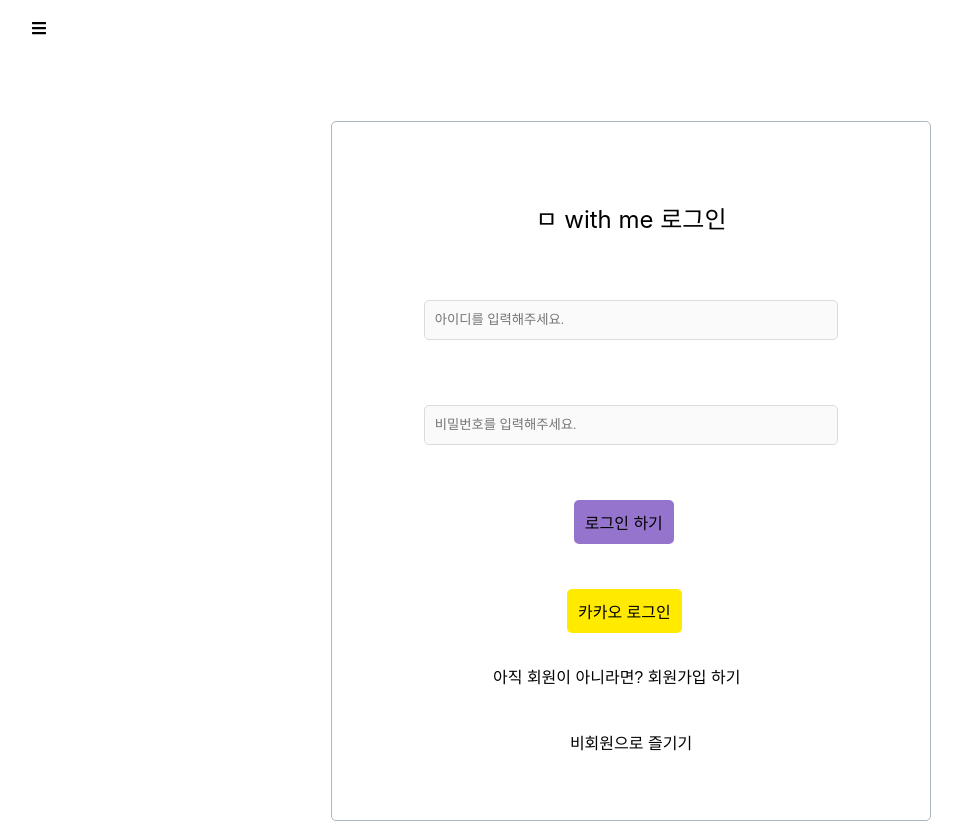
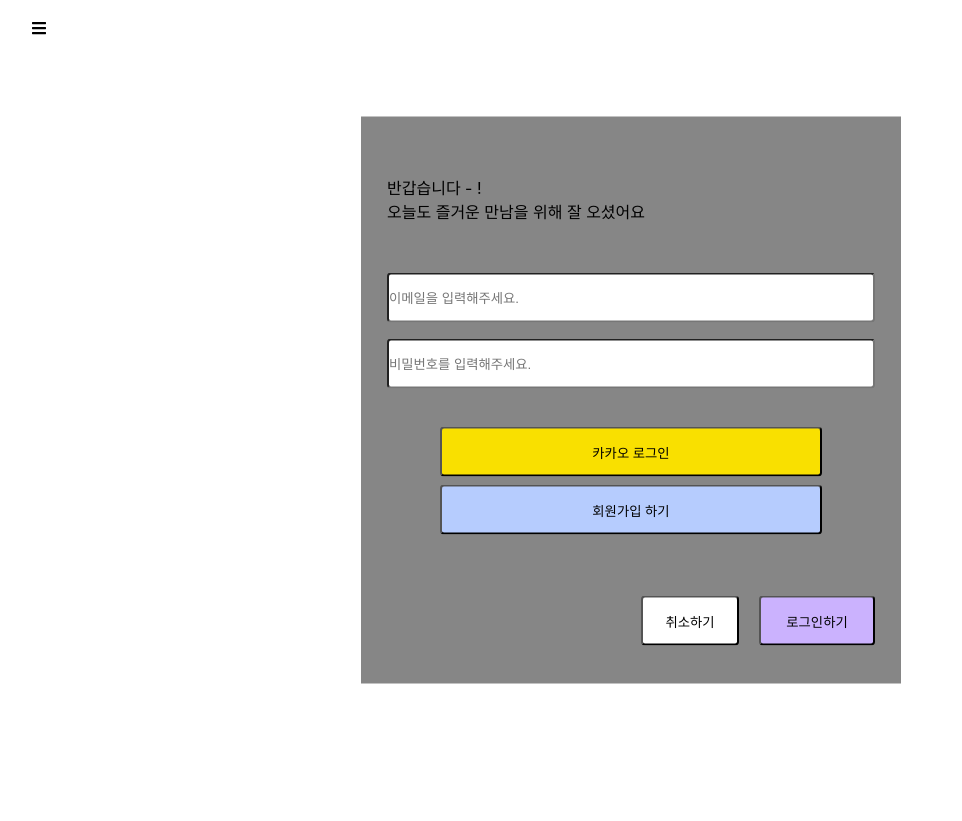
Before and after one commit to Square-with-me/Square-with-me-FE, a React (Create React App) app in the folder withme/: page /login in a window 1280 px wide. Shown: the whole page, without its empty margins (9-971 px from the left). After the commit the page ends 800 px from the top, so only its background shows below. Built offline with nearby package versions, Linux system fonts and the light colour scheme.

Commit message:
모달 작업중

```diff
--- a/withme/src/components/Sidebar.js
+++ b/withme/src/components/Sidebar.js
@@ -1,16 +1,24 @@
-import React from 'react';
+import React, { useState } from 'react';
 import { Text, Grid } from '../elements/Index';
 import styled from 'styled-components';
+import MakeRoomModal from "../pages/MakeRoomModal";
 
 import { FaBars } from 'react-icons/fa';
 // import MainLogo from '../image/MainLogo.png';
 
-import { useDispatch } from 'react-redux';
+import { useDispatch, useSelector } from "react-redux";
 import { actionCreators as userActions } from '../redux/modules/user';
 import { history } from '../redux/configureStore';
 
 const Sidebar = (props) => {
   const { open, close, header, value } = props;
+  const dispatch = useDispatch();
+  //방 만들기
+  const [MRooms, setMRooms] = useState(false);
+
+  const notUser_is_login = useSelector((state)=>state.user.notUser_is_login)
+  const notUser_is_local = localStorage.getItem("notUser_is_login")? true: false
+
   if (open) {
     return (
       <OpenSidebar>
@@ -58,16 +66,28 @@
               </MenuButton>
 
               <MenuButton
-                // onClick={() => {
-                //   history.push('/');
-                // }}
-              >
-                <MenuText>방 만들기</MenuText>
-              </MenuButton>
+                onClick={() => {
+                  setMRooms(true);
+                }}>
+                  <MenuText>방 만들기</MenuText>
+                </MenuButton>
+              {MRooms && <MakeRoomModal setMRooms={setMRooms} />}
 
-              <MenuButton>
-                <MenuText>비회원으로 즐기기</MenuText>
-              </MenuButton>
+              {notUser_is_local===false ?
+                <MenuButton
+                  onClick={()=>{
+                    dispatch(userActions.NotMenberloginDB())
+                  }}>
+                    <MenuText>비회원으로 즐기기</MenuText>
+                </MenuButton>:
+
+                <MenuButton
+                  onClick={()=>{
+                    dispatch(userActions.notUserLogOut())
+                  }}>
+                    <MenuText>비회원은 그만할래요</MenuText>
+                </MenuButton>
+              }
           </SidebarContent>
         </Section>
       </OpenSidebar>
--- a/withme/src/elements/Input.js
+++ b/withme/src/elements/Input.js
@@ -39,14 +39,33 @@
 `;
 
 const InputBox = styled.input`
-  border-radius: 5px;
-  width: 100%;
-  height: 40px;
-  margin: 5px 0;
-  background: rgb(250, 250, 250);
-  border: 1px solid rgb(219, 219, 219);
-  padding: 0 10px;
-  font-family: 맑은 고딕;
+  // border-radius: 5px;
+  // width: 100%;
+  // height: 40px;
+  // margin: 5px 0;
+  // background: rgb(250, 250, 250);
+  // border: 1px solid rgb(219, 219, 219);
+  // padding: 0 10px;
+  // font-family: 맑은 고딕;
+
+  display: flex;
+  flex-direction: row;
+  align-items: center;
+  padding: 0px;
+
+  position: static;
+  width: 488px;
+  height: 50px;
+  left: 8px;
+  top: 8px;
+
+  background: #FFFFFF;
+  border-radius: 4px;
+
+  flex: none;
+  order: 0;
+  flex-grow: 0;
+  margin: 10px 0px;
 `;
 
 export default Input;
--- a/withme/src/pages/LoginModal.js
+++ b/withme/src/pages/LoginModal.js
@@ -5,10 +5,9 @@
 // redux import
 import { useDispatch } from 'react-redux';
 import { actionCreators as userActions } from '../redux/modules/user';
-
 import { history } from '../redux/configureStore';
 
-const LoginModal = (props) => {
+const LoginModal = ({ setIsM }) => {
   const dispatch = useDispatch();
 
   const redirectURI = "http://localhost:3000/api/auth/kakao/callback";
@@ -22,29 +21,32 @@
   };
     return (
       <>
+       {/* 모달창 뒷배경이 회색일 때 */}
+        {/* <ModalBackground
+          onClick={() => {
+            setIsM(false);
+          }}
+        /> */}
         <LoginWrap>
-          <LogInText>ㅁ with me 로그인</LogInText>
+          <Contents>
+            <HelloText>반갑습니다 - ! <br/> 오늘도 즐거운 만남을 위해 잘 오셨어요</HelloText>
 
-          <Grid padding="0px 10%" margin="30px 0px 15px 0px" height="13%">
+            <LoginInfo>
+              <Inputs>
+                <OriginInput>
                   <Input
-              width="100%"
-              borderRadius="5px"
-              bg="#fff"
-              label="아이디"
-              placeholder="아이디를 입력해주세요."
+                    label=""
+                    placeholder="이메일을 입력해주세요."
                     _onChange={(e) => {
                       setOrigin(e.target.value);
                     }}
                     value={origin}
                   />
-          </Grid>
+                </OriginInput>
 
-          <Grid padding="0px 10%" margin="10px 0px 10px 0px" height="13%">
+                <PwdInput>
                   <Input
-              width="100%"
-              borderRadius="5px"
-              bg="#fff"
-              label="비밀번호"
+                    label=""
                     placeholder="비밀번호를 입력해주세요."
                     type="password"
                     _onChange={(e) => {
@@ -52,13 +54,9 @@
                     }}
                     value={pwd}
                   />
-          </Grid>
+                </PwdInput>
+              </Inputs>
 
-          <Grid padding="0px 10%" margin="10px 0px 0px 0px" height="13%">
-            <LoginButton onClick={LoginModal}>로그인 하기</LoginButton>
-          </Grid>
-
-          <Grid>
               <KakaoLogin
                 onClick={() => {
                   window.location.href = `https://kauth.kakao.com/oauth/authorize?client_id=${KAKAO_REST_API_KEY}&redirect_uri=${redirectURI}&response_type=code`;
@@ -66,85 +64,129 @@
               >
                 카카오 로그인
               </KakaoLogin>
-          </Grid>
 
-          <Grid>
               <GoSignUp
                 onClick={() => {
                   history.push('/signup');
                 }}
               >
-              아직 회원이 아니라면? 회원가입 하기
+                회원가입 하기
               </GoSignUp>
-          </Grid>
+            </LoginInfo>
 
-            <NonMemderLogin>비회원으로 즐기기</NonMemderLogin>
+            <Buttons>
+              <CancleButton onClick={() => {setIsM(false)}}>취소하기</CancleButton>
+              <LoginButton onClick={LoginModal}>로그인하기</LoginButton>
+            </Buttons>
+          </Contents>
         </LoginWrap>
       </>
     );
   };
 
+// 모달창 뒷배경이 회색일 때
+// const ModalBackground = styled.div`
+//   top: 0;
+//   width: 100%;
+//   height: 100%;
+//   position: fixed;
+//   z-index: 99;
+//   background-color: rgba(0, 0, 0, 0.5);
+// `;
+
 const LoginWrap = styled.div`
   display: flex;
   flex-direction: column;
-  align-items: center;
-  box-sizing: border-box;
-  margin: auto;
-  margin-top: 65px;
-  width: 600px;
-  height: 700px;
-  border-radius: 5px;
-  border: 1px solid #adb5bd;
-  @media (min-width: 450px) {
-    padding: 48px 40px 36px 40px;
-    flex-grow: 1;
-    overflow: hidden;
-  }
+  align-items: flex-start;
+  padding: 40px 18px;
+  position: absolute;
+  width: 540px;
+  height: 567px;
+  top: 50%;
+  left: 50%;
+  transform: translate(-50%, -50%);
+  background: #868686;
+  z-index: 100;
 `;
 
-const LogInText = styled.div`
-  font-size: 24px;
-  margin: 30px 0px;
+const Contents = styled.div`
+  display: flex;
+  flex-direction: column;
+  align-items: flex-end;
+  margin: 10px 0px;
+`;
+
+const HelloText = styled.div`
+  padding: 8px;
+  height: 72px;
+  align-self: stretch;
+`;
+
+const LoginInfo = styled.div`
+  display: flex;
+  flex-direction: column;
+  justify-content: center;
+  align-items: center;
+  padding: 0px 0px 40px;
+  height: 348px;
+`;
+
+const Inputs = styled.div`
+  display: flex;
+  flex-direction: column;
+  align-items: flex-start;
+  width: 504px;
+  height: 176px;
+`;
+
+const OriginInput = styled.div`
+  padding: 8px;
+  height: 50px;
+  margin: 8px 0px;
+`;
+
+const PwdInput = styled.div`
+  padding: 8px;
+  margin: 8px 0px;
+`;
+
+const KakaoLogin = styled.button`
+  width: 382px;
+  height: 50px;
+  background: #f9e000;
+  border-radius: 4px;
+  margin: 4px 10px;
+`;
+
+const GoSignUp = styled.button`
+  width: 382px;
+  height: 50px;
+  background: #b6ccfe;
+  border-radius: 4px;
+  margin: 4px 10px;
+`;
+
+const Buttons = styled.div`
+  display: flex;
+  justify-content: flex-end;
+  align-items: flex-end;
+  padding: 8px;
+  height: 67px;
+`;
+
+const CancleButton = styled.button`
+  width: 98px;
+  height: 50px;
+  background: #FFFFFF;
+  border-radius: 4px;
+  margin: 0px 20px;
 `;
 
 const LoginButton = styled.button`
-  border: none;
-  border-radius: 5px;
-  background-color: #9474cc;
-  color: black;
-  cursor: pointer;
-  font-size: 16px;
-  margin: 0px 150px;
-  padding: 10px 11px;
-`;
-
-const KakaoLogin = styled.button`
-  border: none;
-  border-radius: 5px;
-  background-color: #ffea00;
-  color: black;
-  cursor: pointer;
-  font-size: 16px;
-  margin: 10px 195px;
-  padding: 10px 11px;
-`;
-
-const GoSignUp = styled.button`
-  border: none;
-  background-color: #fff;
-  color: black;
-  cursor: pointer;
-  font-size: 16px;
-  margin: 20px 115px;
-`;
-
-const NonMemderLogin = styled.button`
-  border: none;
-  background-color: #fff;
-  color: black;
-  cursor: pointer;
-  font-size: 16px;
-  margin: 20px 80px;
+  width: 116px;
+  height: 50px;
+  background: #cbb2fe;
+  border-radius: 4px;
 `;
 
 export default LoginModal;
--- a/withme/src/pages/SignupModal.js
+++ b/withme/src/pages/SignupModal.js
@@ -7,7 +7,7 @@
 import { history } from '../redux/configureStore';
 
 
-const SignupModal = () => {
+const SignupModal = ({ setIsSignup }) => {
   const dispatch = useDispatch();
 
   const [origin, setOrigin] = React.useState('');
@@ -30,128 +30,184 @@
 
   return (
     <>
+      {/* 모달창 뒷배경이 회색일 때 */}
+        {/* <ModalBackground
+          onClick={() => {
+            setIsSignup(false);
+          }}
+        /> */}
       <SignupWrap>
-        <SignInText>ㅁ with me 회원가입</SignInText>
+        <Contents>
+          <SignInText>회원가입하라고 이짜식드라~~!!!!!!!!</SignInText>
 
-        <Grid padding="0px 10%" margin="10px 0px 15px 0px" height="13%">
+        <Inputs>
+        <OriginInput>
           <Input
-            width="100%"
-            borderRadius="5px"
-            bg="#fff"
-            label="아이디"
-            placeholder="아이디"
+            label=""
+            placeholder="이메일을 입력해주세요"
             value={origin}
             _onChange={(e) => {
               setOrigin(e.target.value);
             }}
           />
-        </Grid>
+        </OriginInput>
 
-        <Grid padding="0px 10%" margin="10px 0px 15px 0px" height="13%">
+        <NicknameInput>
           <Input
-            width="100%"
-            borderRadius="5px"
-            bg="#fff"
-            label="닉네임"
-            placeholder="닉네임"
+            label=""
+            placeholder="닉네임을 입력해주세요"
             value={nickname}
             _onChange={(e) => {
               setNickName(e.target.value);
             }}
           />
-        </Grid>
+        </NicknameInput>
 
-        <Grid padding="0px 10%" margin="10px 0px 15px 0px" height="13%">
+        <PwdInput>
           <Input
-            width="100%"
-            borderRadius="5px"
-            bg="#fff"
-            label="비밀번호"
-            placeholder="비밀번호"
+            label=""
+            placeholder="비밀번호를 입력해주세요"
             type="password"
             value={pwd}
             _onChange={(e) => {
               setPwd(e.target.value);
             }}
           />
-        </Grid>
+        </PwdInput>
 
-        <Grid padding="0px 10%" margin="10px 0px 15px 0px" height="13%">
+        <PwdCheckInput>
           <Input
-            width="100%"
-            borderRadius="5px"
-            bg="#fff"
-            label="비밀번호 확인"
-            placeholder="비밀번호 확인"
+            label=""
+            placeholder="비밀번호를 재입력 해주세요"
             value={pwd_check}
             type="password"
             _onChange={(e) => {
               setPwdCheck(e.target.value);
             }}
           />
-        </Grid>
+        </PwdCheckInput>
+        </Inputs>
 
-        <Grid padding="0px 10%" margin="10px 0px 0px 0px" height="13%">
+        <Buttons>
+          <CancleButton
+            style={{ cursor: "pointer" }}
+            onClick={() => {
+              setIsSignup(false);
+              }}>취소하기</CancleButton>
           <SuccessSignUp onClick={SignupModal}>회원가입하기</SuccessSignUp>
-        </Grid>
-
-        <Grid padding="0px 10%" margin="10px 0px 0px 0px" height="13%">
-          <GoLogin
-            onClick={() => {
-              history.push('/login');
-            }}
-          >
-            계정이 있으신가요? 로그인
-          </GoLogin>
-        </Grid>
-
+        </Buttons>
+        </Contents>
       </SignupWrap>
     </>
   );
 };
 
+// 모달창 뒷배경이 회색일 때
+// const ModalBackground = styled.div`
+//   top: 0;
+//   width: 100%;
+//   height: 100%;
+//   position: fixed;
+//   z-index: 99;
+//   background-color: rgba(0, 0, 0, 0.5);
+// `;
+
 const SignupWrap = styled.div`
+  display: flex;
+  flex-direction: column;
+  align-items: flex-start;
+  padding: 40px 18px;
+
+  position: absolute;
+  width: 540px;
+  height: 527px;
+  top: 50%;
+  left: 50%;
+  transform: translate(-50%, -50%);
+  background: #868686;
+  z-index: 100;
+`;
+
+const Contents = styled.div`
+  display: flex;
+  flex-direction: column;
+  align-items: flex-end;
+  margin: 10px 0px;
+`;
+
+const SignInText = styled.div`
+  padding: 8px;
+  height: 44px;
+  align-self: stretch;
+`;
+
+const Inputs = styled.div`
   display: flex;
   flex-direction: column;
   justify-content: center;
   align-items: center;
-  box-sizing: border-box;
-  margin: auto;
-  margin-top: 45px;
-  width: 600px;
-  height: 730px;
-  border-radius: 5px;
-  border: 1px solid #adb5bd;
-  @media (min-width: 601px) {
-    padding: 48px 40px 36px 40px;
-    flex-grow: 1;
-    overflow: hidden;
-  }
+  width: 504px;
+  height: 336px;
 `;
 
-const SignInText = styled.div`
-  font-size: 24px;
-  margin: auto;
+const OriginInput = styled.div`
+  display: flex;
+  align-items: center;
+  height: 50px;
+  background: #FFFFFF;
+  border-radius: 4px;
+  margin: 10px 0px;
+`;
+
+const NicknameInput = styled.div`
+  display: flex;
+  align-items: center;
+  height: 50px;
+  background: #FFFFFF;
+  border-radius: 4px;
+  margin: 10px 0px;
+`;
+
+const PwdInput = styled.div`
+  display: flex;
+  align-items: center;
+  height: 50px;
+  background: #FFFFFF;
+  border-radius: 4px;
+  margin: 10px 0px;
+`;
+
+const PwdCheckInput = styled.div`
+  display: flex;
+  align-items: center;
+  height: 50px;
+  background: #FFFFFF;
+  border-radius: 4px;
+  margin: 10px 0px;
+`;
+
+const Buttons = styled.div`
+  display: flex;
+  justify-content: flex-end;
+  align-items: flex-end;
+  padding: 8px;
+  width: 269px;
+  height: 67px;
+`;
+
+const CancleButton = styled.button`
+  width: 98px;
+  height: 50px;
+  background: #FFFFFF;
+  border-radius: 4px;
+  margin: 0px 20px;
 `;
 
 const SuccessSignUp = styled.button`
-  border: none;
-  border-radius: 5px;
-  background-color: #9474cc;
-  color: black;
-  cursor: pointer;
-  font-size: 16px;
-  margin: 0px 145px;
-  padding: 10px 11px;
-`;
-
-const GoLogin = styled.button`
-  border: none;
-  background-color: #fff;
-  color: black;
-  cursor: pointer;
-  font-size: 16px;
-  margin: 0px 100px;
+  width: 135px;
+  height: 50px;
+  background: #cbb2fe;
+  border-radius: 4px;
 `;
 
 export default SignupModal;
--- a/withme/src/shared/api.js
+++ b/withme/src/shared/api.js
@@ -3,6 +3,7 @@
 const token = localStorage.getItem('login-token');
 
 const api = axios.create({
+  // http://14.45.204.153:7034/
   baseURL: 'http://localhost:3000/',
   headers: {
     Authorization: `Bearer ${token}`,
@@ -17,4 +18,5 @@
   login: (user) => api.post('/api/user', user),
   loginCheck: () => api.get('/api/user/me'),
   nonMemberLogin: (user) => api.get('/api/user/anon', user),
+  logout: (user) => api.delete('/api/auth/:type', user),
 };
```
Also changed, not shown: withme/src/components/Header.js (+10 -3 lines), withme/src/pages/Main.js (+6 -6 lines), withme/src/pages/MakeRoomModal.js (+17 -14 lines), withme/src/redux/modules/user.js (+13 -1 lines). Lines whose indentation alone changed are shown as unchanged.
